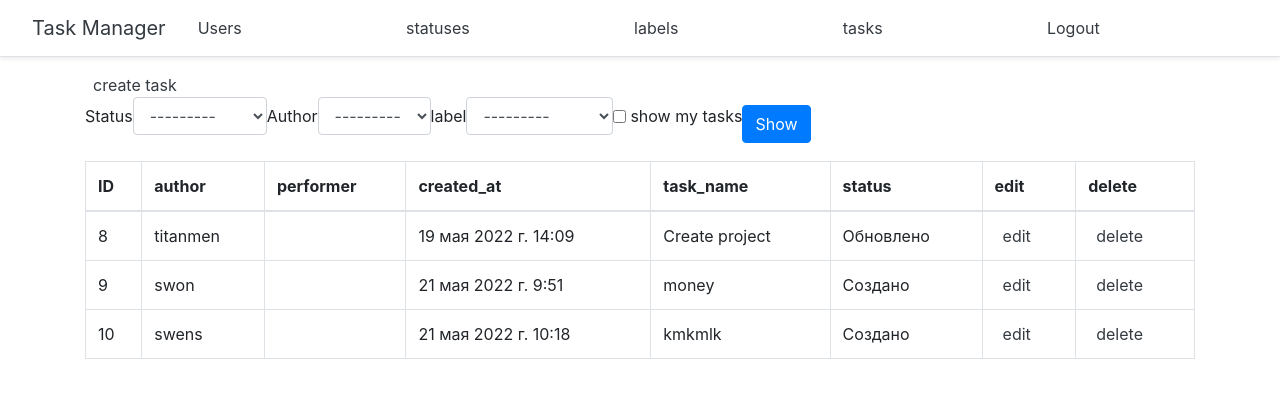
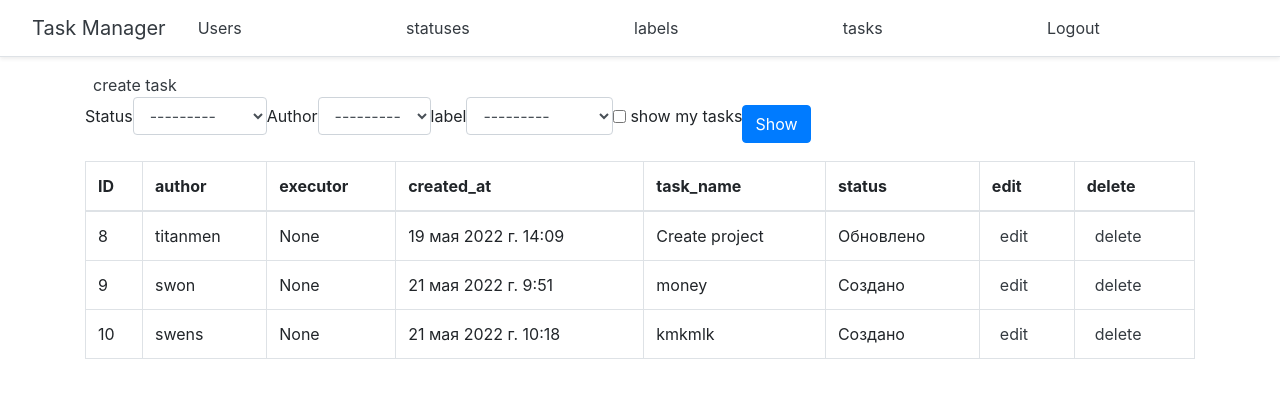
Before and after one commit to Svensson17/python-project-lvl4, a Django app: page /tasks/ in a window 1280 px wide. Shown: the top 398 px of the page. Run offline with Django 4.2, Linux system fonts and the light colour scheme; the first user in the database is signed in; data comes from the database, SQL or seed files in the repository; some libraries are stand-ins or nearby versions.

Commit message:
refactor

```diff
--- a/task_manager/templates/tasks/tasks.html
+++ b/task_manager/templates/tasks/tasks.html
@@ -23,7 +23,7 @@
     <tr>
       <th scope="col">ID</th>
       <th scope="col">{% trans 'author' %}</th>
-      <th scope="col">{% trans 'performer' %}</th>
+      <th scope="col">{% trans 'executor' %}</th>
       <th scope="col">{% trans 'created_at' %}</th>
       <th scope="col">{% trans 'task_name' %}</th>
       <th scope="col">{% trans 'status' %}</th>
@@ -36,7 +36,7 @@
       <tr>
         <td>{{task.id}}</td>
         <td>{{task.author}}</td>
-        <td>{{task.performer}}</td>
+        <td>{{task.executor}}</td>
         <td>{{task.created_at}}</td>
         <td>{{task.name}}</td>
         <td>{{task.status}}</td>
```
Also changed, not shown: locale/ru/LC_MESSAGES/django.po.
